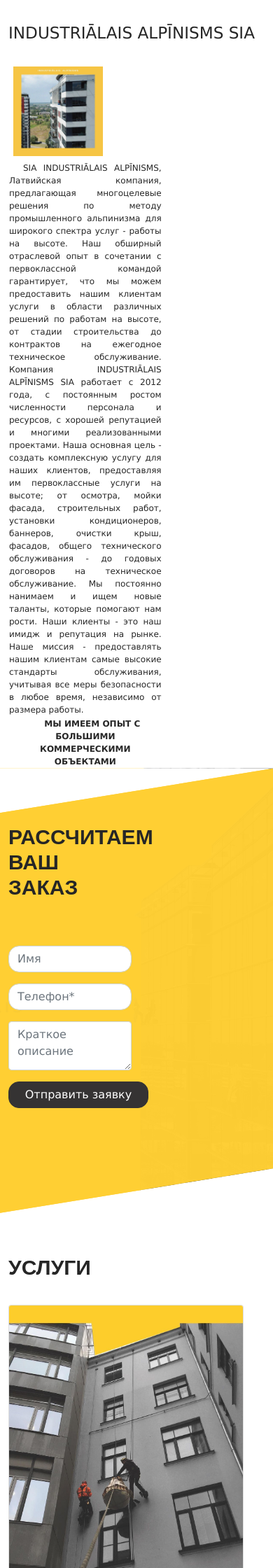
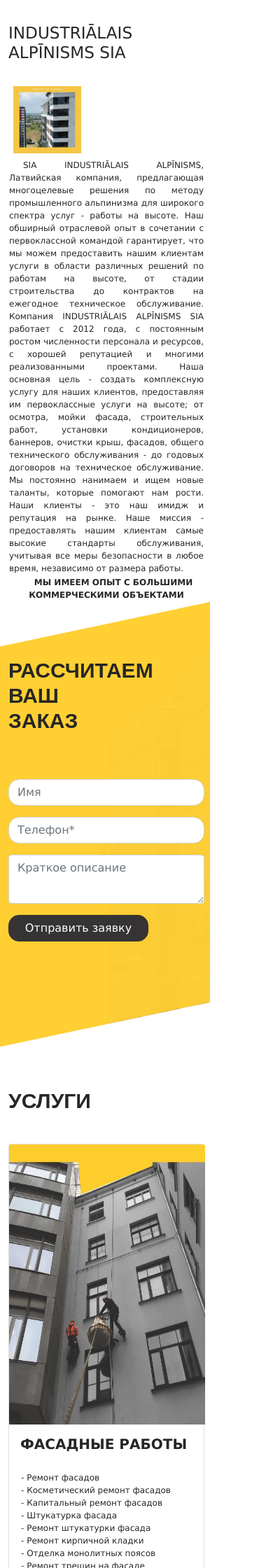
Before and after one commit to EgorCheh/indAlp, a PHP site: page /?land=ru in a window 390 px wide; the page is wider, and only the part inside the window is pictured. Shown: the part 1000-3240 px from the top of that part at 70% size. Run offline with PHP 8.4, Linux system fonts and the light colour scheme; some libraries are stand-ins or nearby versions.

Commit message:
start addapted

```diff
--- a/index.php
+++ b/index.php
@@ -364,7 +364,7 @@
                     <h1><?php echo $_LANG['worktype-title']; ?></h1>
                 </div>
                 <div class="container_worktype_cards">
-                    <div class="card" style="width: 21rem;">
+                    <div class="card" >
                         <img src="/wall-img/fasad.jpg" class="card-img-top" alt="..." width="400" height="400">
                         <div class="card-body">
                             <h5 class="card-title"><?php echo $_LANG['worktype-type1']; ?></h5>
@@ -374,7 +374,7 @@
 
                         </div>
                     </div>
-                    <div class="card" style="width: 21rem;">
+                    <div class="card" >
                         <img src="/wall-img/okna.jpg" class="card-img-top" alt="..." width="400" height="400">
                         <div class="card-body">
                             <h5 class="card-title"><?php echo $_LANG['worktype-type2']; ?></h5>
@@ -384,7 +384,7 @@
 
                         </div>
                     </div>
-                    <div class="card" style="width: 21rem;">
+                    <div class="card" >
                         <img src="/wall-img/drygoe.jpg" class="card-img-top" alt="..." width="400" height="400">
                         <div class="card-body">
                             <h5 class="card-title"><?php echo $_LANG['worktype-type3']; ?></h5>
@@ -501,7 +501,7 @@
                                 <img src="/clients-img/kuber-logo.png" alt="Cinque Terre" width="140" height="70">
                             </div>
                         </div>
-                        <div class="row" style="width: 90%; margin-left: 50px;">
+                        <div class="row" id="row_w90_ml50" >
                             <div class="col">
                                 <img src="/clients-img/img_58afa85ff0fe80.91654338.png" alt="Cinque Terre" width="300" height="110">
                             </div>
@@ -512,7 +512,7 @@
                                 <img src="/clients-img/torensberg-logo-5e582921a2092-large.jpg" alt="Cinque Terre" width="210" height="100">
                             </div>
                         </div>
-                        <div class="row " style="margin-bottom: 30px;">
+                        <div class="row " id="card_mb30">
                             <div class="col">
                                 <img src="/clients-img/rs_logo_300_0.jpg" alt="Cinque Terre" width="300" height="90">
                             </div>
@@ -540,7 +540,7 @@
                 <div class="container_worktype_cards row row-cols-1 row-cols-md-2 g-4">
 
                     <div class="col">
-                        <div class="card qest-card" style="width: 36rem; height: 430px;">
+                        <div class="card qest-card" style="width: 36rem; height: auto;">
                             <div class="card-head qest">
                                 <svg xmlns="http://www.w3.org/2000/svg" width="45" height="45" color="#FFCE34" fill="currentColor" class="bi bi-check-circle " viewBox="0 0 16 16">
                                     <path d="M8 15A7 7 0 1 1 8 1a7 7 0 0 1 0 14zm0 1A8 8 0 1 0 8 0a8 8 0 0 0 0 16z" />
@@ -553,7 +553,7 @@
                         </div>
                     </div>
                     <div class="col">
-                        <div class="card qest-card" style="width: 36rem; height: 430px;">
+                        <div class="card qest-card" style="width: 36rem; height: auto;">
                             <div class="card-head qest">
                                 <svg xmlns="http://www.w3.org/2000/svg" width="45" height="45" color="#FFCE34" fill="currentColor" class="bi bi-check-circle " viewBox="0 0 16 16">
                                     <path d="M8 15A7 7 0 1 1 8 1a7 7 0 0 1 0 14zm0 1A8 8 0 1 0 8 0a8 8 0 0 0 0 16z" />
@@ -566,7 +566,7 @@
                         </div>
                     </div>
                     <div class="col">
-                        <div class="card qest-card" style="width: 36rem; height: 350px;">
+                        <div class="card qest-card" style="width: 36rem; height: auto;">
                             <div class="card-head qest">
                                 <svg xmlns="http://www.w3.org/2000/svg" width="45" height="45" color="#FFCE34" fill="currentColor" class="bi bi-check-circle " viewBox="0 0 16 16">
                                     <path d="M8 15A7 7 0 1 1 8 1a7 7 0 0 1 0 14zm0 1A8 8 0 1 0 8 0a8 8 0 0 0 0 16z" />
@@ -579,7 +579,7 @@
                         </div>
                     </div>
                     <div class="col">
-                        <div class="card qest-card" style="width: 36rem; height: 350px;">
+                        <div class="card qest-card" style="width: 36rem; height: auto;">
                             <div class="card-head qest">
                                 <svg xmlns="http://www.w3.org/2000/svg" width="45" height="45" color="#FFCE34" fill="currentColor" class="bi bi-check-circle " viewBox="0 0 16 16">
                                     <path d="M8 15A7 7 0 1 1 8 1a7 7 0 0 1 0 14zm0 1A8 8 0 1 0 8 0a8 8 0 0 0 0 16z" />
@@ -714,7 +714,7 @@
                     <?php echo $_LANG['career-text'];?>
                     </h5>
                     <div class="offer-input">
-                        <form action="form-handler.php" style="width: 450px;" method="POST">
+                        <form action="form-handler.php"  method="POST">
 
                             <div class="mb-3">
 
@@ -771,7 +771,7 @@
                             <h3 style=" color: #ffd034e5;"><?php echo $_LANG['contacts-form-title']; ?></h3>
                         </div>
                         <div class="offer-input" style="width: 200px;">
-                            <form action="form-handler.php" style="width: 450px;" method="POST">
+                            <form action="form-handler.php"  method="POST">
 
                                 <div class="mb-3">
 
--- a/style.css
+++ b/style.css
@@ -275,6 +275,9 @@
 #section_questions .card{
   padding: 15px;
 }
+#section_worktype .card{
+  width: 21rem;
+}
 
 .card-title,h1{
   font-weight:bold;
@@ -467,6 +470,17 @@
 }
 
 
+
+#section_contacts form {
+  width: 450px;
+}
+
+#section_career form {
+  width: 450px;
+}
+
+
+
 #myModal {
   max-width: 450px; max-height:  300px;
   margin: 0 auto;
@@ -570,7 +584,7 @@
 
 
 .map{
-  background-color: blue;
+  background-color: #FFCE34;
   height: 400px;
   display: inline-block;
 }
@@ -593,12 +607,28 @@
 
 }
 
+#row_w90_ml50{
+  width: 90%;
+  margin-left: 50px;
+}
 
+#row_mb30{
+  margin-bottom: 30px;
+}
 
 
 
 
 @media only screen and (max-width: 480px) {
+  html{
+    width:300px
+  }
+  #first_parallax{
+    width: 300px;
+  }
+  .parallax{
+    min-width: 300px;
+  }
   #container_about {
     display: block;
   }
@@ -607,6 +637,9 @@
   }
   .text_about {
     display: block;
+  }
+  .text_about p,h3{
+  width: 280px;
   }
 
   #section_ordering .container {
@@ -620,6 +653,7 @@
     display: block;
     padding-top: 50px;
     padding-bottom: 20px;
+    width: 280px;
   }
 
   #section_why .container_why {
@@ -633,22 +667,31 @@
   }
 
   .worktype_text {
-    max-width: 300px;
     padding-top: 30px;
     padding-bottom: 20px;
   }
+  .card{
+    width: 300px;
+  }
+  .card-img-top{
+    width: 280px;
+  }
+
 
   .container_worktype_cards {
     display: block;
+
   }
-  .card {
+  #section_worktype .card {
     display: block;
+    width: 280px;
+    margin-top: 8px;
   }
 
 
 
   #section_why .text {
-    max-width: 350px;
+    max-width: 300px;
     padding-left: 5px;
   }
   .container_why h4 {
@@ -656,6 +699,10 @@
     margin-left: 8px;
     max-width: 250px;
 
+  }
+  .container_text{
+    width: 300px;
+    padding: 0 0;
   }
 
 #section_why_2 .container_worktype_cards{
@@ -678,11 +725,67 @@
   padding-bottom: 10px;
 }
 .parallax {
-  max-width: 480px;
+  max-width: 300px;
 }
 header {
-  max-width: 480px;
+  max-width: 300px;
 }
+
+#section_why_2 img{
+width: 280px;
+padding-right: 25px;
+};
+#section_why_2 .row{
+  margin-left: 1px;
+}
+#row_w90_ml50{
+  margin-left: 1px;
+
+}
+.card .qest-card{
+height: max-content;
+}
+
+#section_career .form{
+width: 300px;
+}
+.offer-input{
+  width: 280px;
+}
+
+ .career-input{
+  width: 280px;
+}
+.career-discription{
+  padding-right: 5px;
+}
+#career_description{
+  width: 280px;
+}
+.offer-img{
+  width: 280px;
+  margin-top: 8px;
+}
+ iframe{
+width: 280px;
+}
+.contacts-info{
+  margin-left: 0;
+}
+#section_contacts .mb-3 {
+  width: 300px;
+}
+#section_contacts form {
+  width: 300px;
+}
+#section_career .mb-3 {
+  width: 300px;
+}
+#section_career form {
+  width: 300px;
+}
+
+
 }
 
 #section_contacts .container-info{
```
